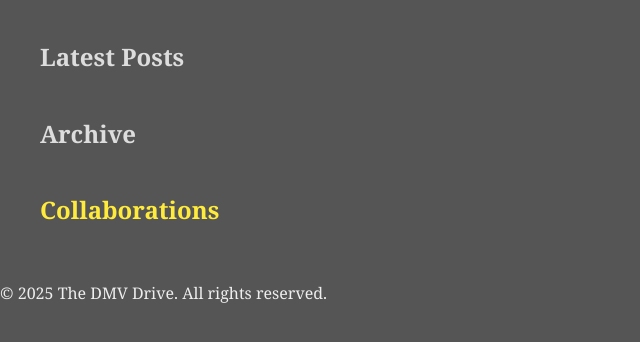
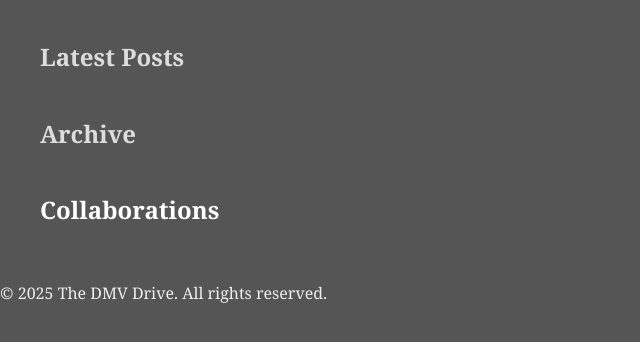
Before and after one commit to FlockNation/dmv-drive, a Flask app: page / in a window 1280 px wide. Shown: the part 258-600 px from the top of the page, without its empty margins (0-640 px from the left). Run offline with Flask 3, Linux system fonts and the light colour scheme; data that the repository does not hold is empty.

Commit message:
Update style.css

```diff
--- a/static/style.css
+++ b/static/style.css
@@ -222,7 +222,7 @@ header {
 }
 
 .collaborations-title {
-  color: #ffeb3b;
+  color: #fff;
 }
 
 #collaborations-container {
```
